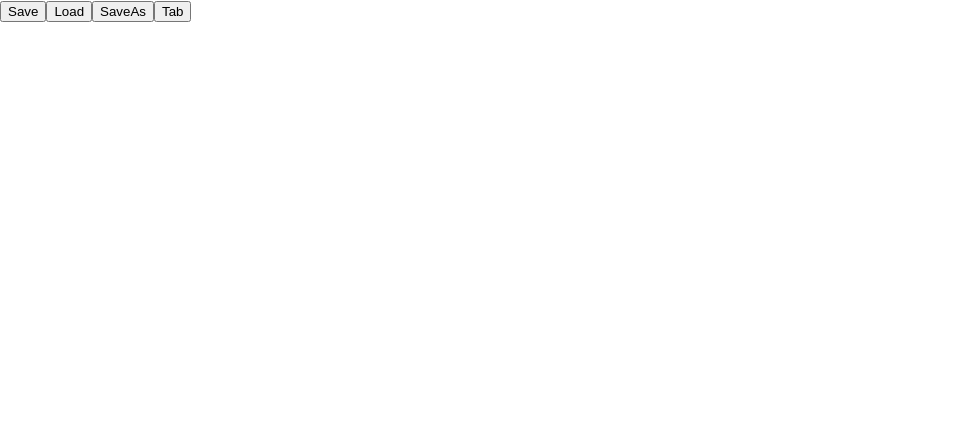
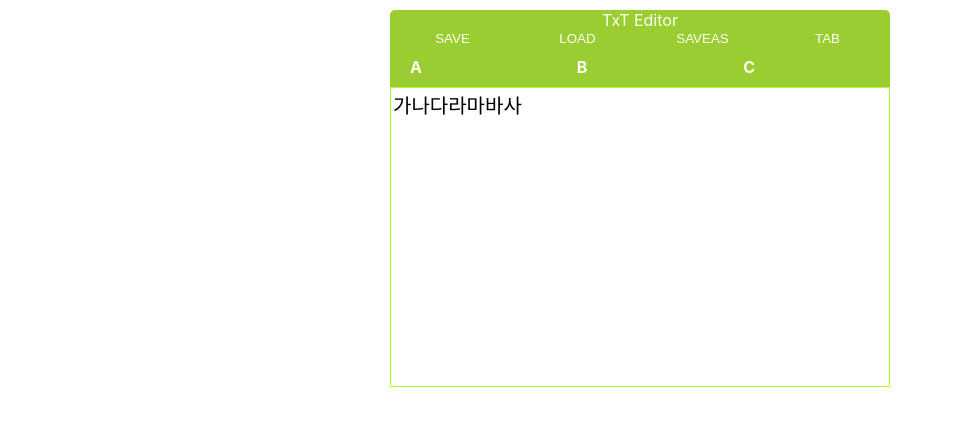
Before and after one commit to SIML-Seo/ReactTxT, a React (Create React App) app: page / in a window 1280 px wide. Shown: the top 426 px of the page, without its empty margins (0-953 px from the left). Built offline with nearby package versions, Linux system fonts and the light colour scheme.

Commit message:
틀 잡기 완료, 10%

```diff
--- a/src/components/App.js
+++ b/src/components/App.js
@@ -1,45 +1,49 @@
 import { useState, useEffect } from 'react';
-import '../style/App.css';
-import '../style/style.css'
-import '../style/tabStyle.css'
+import Notepad from './Notepad';
+import TabList from './TabList';
+import SaveList from './SaveList';
+import MenuList from './MenuList';
+// import '../style/App.css';
+// import '../style/style.css'
+// import '../style/tabStyle.css'
 
-function App() {
-	const [init, setInit] = useState(false);
+const App = () => {
 	useEffect(() => {
-		//탭초기화
 		localStorage.clear();
-		setInit(true)
 	}, []);
 
   return (
-	<>
-	{init ? (
-		<div className = "container">
-			<div className = "menu">
-				<button id="saveBtn">Save</button>
-				<button id="loadBtn">Load</button>
-				<button id="saveAsBtn">SaveAs</button>
-				<button id="tabBtn">Tab</button>
-			</div>
-			<p></p><p></p>
-			<div className = "tab_li" id = "tab-li">
+	<Notepad>
+		<MenuList>
+		</MenuList>
+		<TabList>
+		</TabList>
+		<SaveList>
+		</SaveList>
+	</Notepad>
 
-			</div>
-			<div className = "tab_container" id = "tab-container">
+		// <div className = "container">
+		// 	<div className = "menu">
+		// 		<button id="saveBtn">Save</button>
+		// 		<button id="loadBtn">Load</button>
+		// 		<button id="saveAsBtn">SaveAs</button>
+		// 		<button id="tabBtn">Tab</button>
+		// 	</div>
+		// 	<p></p><p></p>
+		// 	<div className = "tab_li" id = "tab-li">
 
-			</div>
-			<p></p>
-			<div className = "save_container">
-				<div className = "notselected" id = "save-container">
-					LOAD
-					<p></p>
-				</div>
-			</div>
-		</div>
-		) : (
-			"Initializing..."
-		)}
-	</>
+		// 	</div>
+		// 	<div className = "tab_container" id = "tab-container">
+
+		// 	</div>
+		// 	<p></p>
+		// 	<div className = "save_container">
+		// 		<div className = "notselected" id = "save-container">
+		// 			LOAD
+		// 			<p></p>
+		// 		</div>
+		// 	</div>
+		// </div>
   );
 }
 
--- /dev/null
+++ b/src/components/MenuList.js
@@ -0,0 +1,14 @@
+import '../style/MenuList.css'
+
+const MenuList = () => {
+    return(
+        <div className = "menu">
+            <button className = "saveBtn">SAVE</button>
+            <button className = "loadBtn">LOAD</button>
+            <button className = "saveAsBtn">SAVEAS</button>
+            <button className = "tabBtn">TAB</button>
+        </div>
+    )
+}
+
+export default MenuList;
--- /dev/null
+++ b/src/components/SaveList.js
@@ -0,0 +1,20 @@
+import { useState } from "react";
+
+const SaveList = () => {
+    const [loadFlag, setLoadFlag] = useState(false);
+
+
+    return(
+        <div className = "save_container">
+            {
+                (loadFlag) ? <div classNAme = "notselected"></div> : null
+            }
+        </div>
+    )
+}
+
+export default SaveList;
+
+/**
+ * 윈도우 창 중앙에 띄우게 하기
+ */
--- /dev/null
+++ b/src/components/TabList.js
@@ -0,0 +1,18 @@
+import "../style/TabList.css"
+
+const TabList = () => {
+    return(
+        <div>
+            <div className = "tabLi">
+                <li>A</li>
+                <li>B</li>
+                <li>C</li>
+            </div>
+            <div className = "tabContainer">
+                <textarea>가나다라마바사</textarea>
+            </div>
+        </div>
+    )
+}
+
+export default TabList
--- a/src/components/notepad.js
+++ b/src/components/notepad.js
@@ -1,5 +1,14 @@
+import '../style/Notepad.css'
 
-const notepad = () => {
-    let tabs = [];
+const Notepad = ({children}) => {
+    // let tabs = [];
 
+    return(
+        <div className = "container">
+            <div className = "title">TxT Editor</div>
+            <div className = "content">{children}</div>
+        </div>
+    )
 }
+
+export default Notepad;
--- a/src/style/App.css
+++ /dev/null
@@ -1,38 +0,0 @@
-.App {
-  text-align: center;
-}
-
-.App-logo {
-  height: 40vmin;
-  pointer-events: none;
-}
-
-@media (prefers-reduced-motion: no-preference) {
-  .App-logo {
-    animation: App-logo-spin infinite 20s linear;
-  }
-}
-
-.App-header {
-  background-color: #282c34;
-  min-height: 100vh;
-  display: flex;
-  flex-direction: column;
-  align-items: center;
-  justify-content: center;
-  font-size: calc(10px + 2vmin);
-  color: white;
-}
-
-.App-link {
-  color: #61dafb;
-}
-
-@keyframes App-logo-spin {
-  from {
-    transform: rotate(0deg);
-  }
-  to {
-    transform: rotate(360deg);
-  }
-}
--- /dev/null
+++ b/src/style/MenuList.css
@@ -0,0 +1,20 @@
+.menu{
+    display: flex;
+}
+
+.menu > button{
+    flex: 1;
+    background: none;
+    outline: none;
+    border: none;
+    background: yellowgreen;
+    color: white;
+    display: flex;
+    align-items: center;
+    justify-content: center;
+    cursor:pointer;
+}
+
+.menu > button:hover{
+    background-color: green;
+}
--- /dev/null
+++ b/src/style/Notepad.css
@@ -0,0 +1,14 @@
+.container{
+    width: 500px;
+    margin: 10px auto;
+    border-radius: 5px;
+    overflow: hidden;
+}
+
+.container .title{
+    background-color: yellowgreen;
+    color: white;
+    display: flex;
+    align-items: center;
+    justify-content: center;
+}
--- /dev/null
+++ b/src/style/TabList.css
@@ -0,0 +1,29 @@
+.tabLi{
+    display: flex;
+}
+
+.tabLi li{
+    flex: 1;
+    list-style-type:none;
+    background-color: yellowGreen;
+    color: white;
+    padding: 10px 20px;
+    font-weight:bold;
+    align-items: center;
+    justify-content: center;
+    cursor:pointer;
+}
+
+.tabLi li:hover{
+    background-color: grey;
+}
+
+.tabContainer textarea{
+    border-color: greenyellow;
+    resize: none;
+    box-sizing: border-box;
+    width: 100%;
+    height: 300px;
+    outline-color: greenyellow;
+    font-size: 20px;
+}
```
